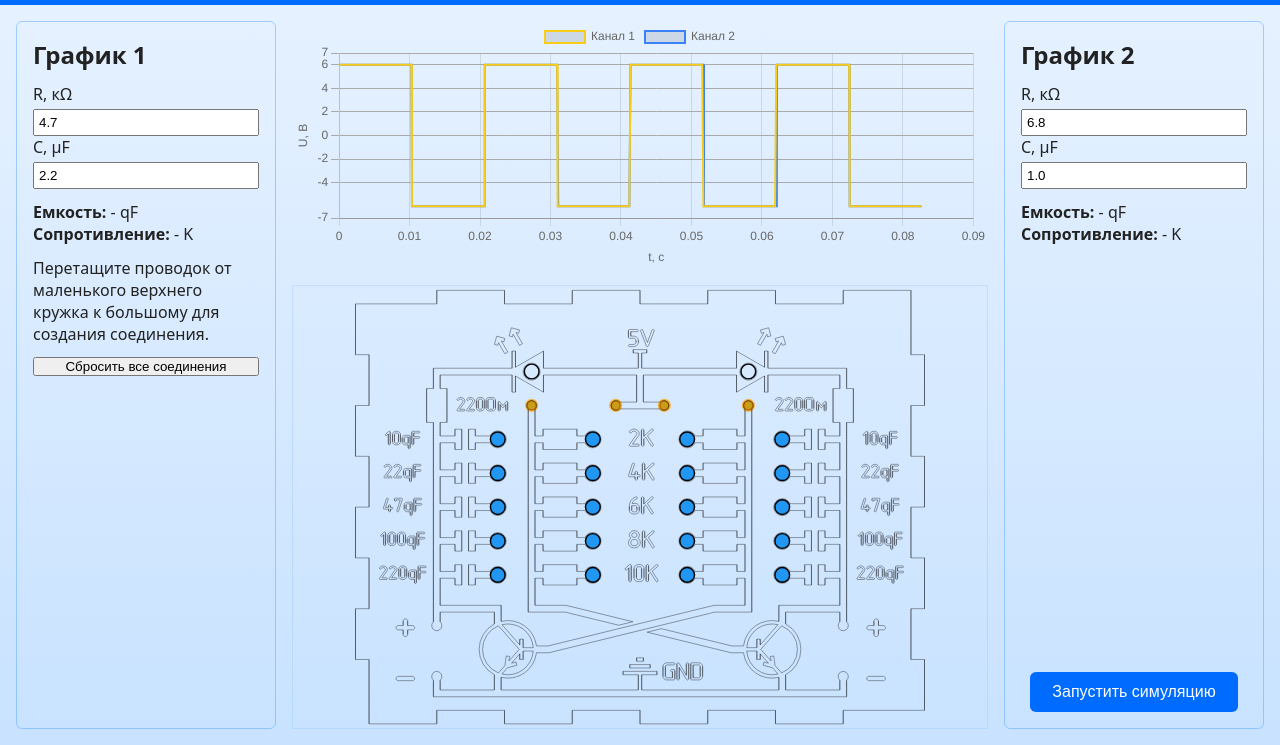
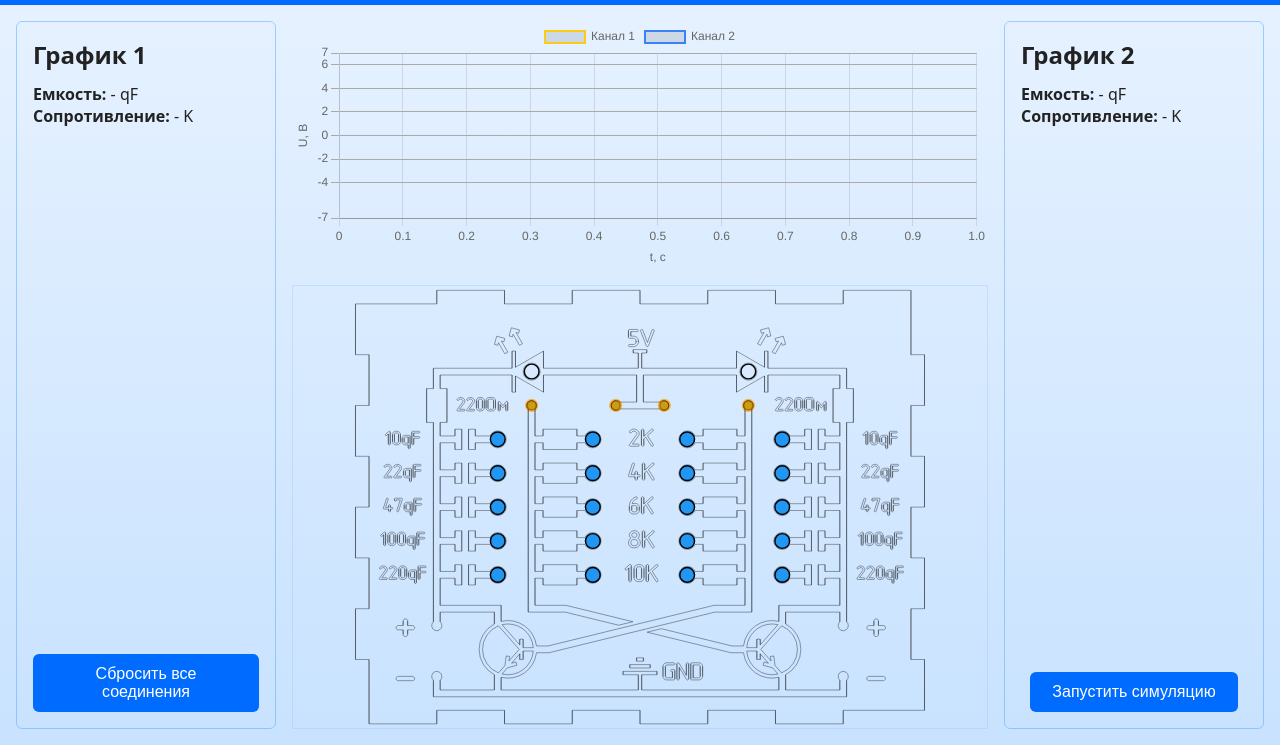
Before and after one commit to palloHiiri/Multivibrator, a website: page main.html in a window 1280 px wide. Shown: the part 55-800 px from the top of the page. Drawn offline with nearby package versions, Linux system fonts and the light colour scheme.

Commit message:
оформление

```diff
--- a/main.html
+++ b/main.html
@@ -15,16 +15,11 @@
     <!-- ЛЕВАЯ ПАНЕЛЬ -->
     <aside id="left" class="panel">
         <h2>График 1</h2>
-        <form id="controls1">
-            <label>R, кΩ <input type="number" name="resistance" value="4.7" step="0.1" min="0" /></label>
-            <label>C, µF <input type="number" name="capacitance" value="2.2" step="0.1" min="0" /></label>
-        </form>
         <div id="valuesGroupLeft">
 
             <p><strong>Емкость:</strong> <span id="resistanceLeft">-</span> qF</p>
             <p><strong>Сопротивление:</strong> <span id="capacitanceLeft">-</span> K</p>
         </div>
-        <p>Перетащите проводок от маленького верхнего кружка к большому для создания соединения.</p>
         <button id="resetButton">Сбросить все соединения</button>
     </aside>
 
@@ -45,10 +40,6 @@
     <!-- ПРАВАЯ ПАНЕЛЬ -->
     <aside id="right" class="panel">
         <h2>График 2</h2>
-        <form id="controls2">
-            <label>R, кΩ <input type="number" name="resistance" value="6.8" step="0.1" min="0" /></label>
-            <label>C, µF <input type="number" name="capacitance" value="1.0" step="0.1" min="0" /></label>
-        </form>
         <div id="valuesGroupRight">
 
             <p><strong>Емкость:</strong> <span id="resistanceRight">-</span> qF</p>
--- a/main.js
+++ b/main.js
@@ -1,28 +1,27 @@
 /* ---------- переменные ---------- */
 let chart;
+let R_left = 0;
+let C_left = 0;
+let R_right = 0;
+let C_right = 0;
 
 /* ---------- модель: прямоугольный сигнал от R и C ---------- */
-function simulateSquareWave(R_kOhm, C_uF, points = 1000) {
-    const R = R_kOhm * 1000;
-    const C = C_uF * 1e-6;
-    const tau = R * C;
-    const period = 2 * tau;
-
-    const Uhi = 6;
-    const Ulo = -6;
-    const dt = period / (points / 4);
-    const t = [], u = [];
+function simulateLinearU(R, C, points = 1000, maxT = 1) {
+    const t = [];
+    const u = [];
+    const dt = maxT / points;
 
     for (let i = 0; i < points; i++) {
         const time = i * dt;
-        const phase = time % period;
-        const signal = phase < tau ? Uhi : Ulo;
+        const voltage = C * time + R;
         t.push(+time.toFixed(5));
-        u.push(signal);
+        u.push(+voltage.toFixed(3));
     }
 
     return { t, u };
 }
+
+
 
 /* ---------- создать график с двумя сигналами ---------- */
 function createUnifiedChart(ctx) {
@@ -81,29 +80,24 @@ function createUnifiedChart(ctx) {
     });
 }
 
-/* ---------- достать R и C из формы ---------- */
-function readForm(id) {
-    const f = document.forms[id];
-    return {
-        R: +f.resistance.value,
-        C: +f.capacitance.value
-    };
-}
 
 /* ---------- построить оба сигнала на одном графике ---------- */
 function plotUnified() {
-    const f1 = readForm('controls1');
-    const f2 = readForm('controls2');
-
-    const { t: t1, u: u1 } = simulateSquareWave(f1.R, f1.C);
-    const { t: t2, u: u2 } = simulateSquareWave(f2.R, f2.C);
-
+    const { t: t1, u: u1 } = simulateLinearU(R_left, C_left);
+    const { t: t2, u: u2 } = simulateLinearU(R_right, C_right);
+    console.log(R_left, R_right, C_left, C_right)
     chart.data.labels = t1;
     chart.data.datasets[0].data = u1;
     chart.data.datasets[1].data = u2;
 
+    chart.data.datasets[0].label = `Канал 1 (R=${R_left}, C=${C_left})`;
+    chart.data.datasets[1].label = `Канал 2 (R=${R_right}, C=${C_right})`;
+
     chart.update();
 }
+
+
+
 
 /* ---------- инициализация ---------- */
 window.addEventListener('DOMContentLoaded', () => {
@@ -111,7 +105,7 @@ window.addEventListener('DOMContentLoaded', () => {
     chart = createUnifiedChart(ctx);
 
     document.getElementById('runBtn').addEventListener('click', plotUnified);
-    plotUnified(); // первый запуск
+     // первый запуск
 });
 
 // В начале файла script.js или через отдельный загрузчик
@@ -212,8 +206,8 @@ function init() {
         // Создаем S-образную кривую с несколькими точками
         // Делим расстояние по Y на 3 части
         const yDist = y2 - y1;
-        const y_1 = y1 + yDist * 0.3;
-        const y_2 = y1 + yDist * 0.7;
+        const y_1 = y1 + yDist * 0.5;
+        const y_2 = y1 + yDist * 0.3;
 
         // Смещение для создания S-образной формы
         const offsetRight = 30;  // Смещение вправо
@@ -279,6 +273,7 @@ function init() {
 
             // Обновляем отображение значений
             updateValues();
+
         });
     });
 
@@ -349,28 +344,23 @@ function init() {
                 }
             }
 
-            // Сбрасываем состояние перетаскивания
             draggedHandle = null;
             draggedWire = null;
 
-            // Обновляем отображение значений
             updateValues();
         }
     });
 
     // Кнопка сброса всех соединений
     resetButton.addEventListener('click', function() {
-        // Удаляем все проводки
         while (connectionsGroup.firstChild) {
             connectionsGroup.removeChild(connectionsGroup.firstChild);
         }
 
-        // Сбрасываем объект соединений
         for (const topId in connections) {
             connections[topId] = null;
         }
 
-        // Обновляем отображение значений
         updateValues();
     });
 
@@ -382,36 +372,36 @@ function init() {
         document.getElementById('resistanceRight').textContent = '-';
         document.getElementById('capacitanceRight').textContent = '-';
 
+        R_left = 0;
+        C_left = 0;
+        R_right = 0;
+        C_right = 0;
+
         if (connections.top2) {
             const { row } = connections.top2;
             const value = values.top2[row];
+            R_left = parseFloat(value);
             document.getElementById('capacitanceLeft').textContent = value;
         }
-        // Левый блок: top1 — сопротивление, top2 — ёмкость
         if (connections.top1) {
             const { row } = connections.top1;
             const value = values.top1[row];
+            C_left = parseFloat(value);
             document.getElementById('resistanceLeft').textContent = value;
         }
-
-
-        // Правый блок: top4 — сопротивление, top3 — ёмкость
         if (connections.top4) {
             const { row } = connections.top4;
             const value = values.top4[row];
+            C_right = parseFloat(value);
             document.getElementById('resistanceRight').textContent = value;
         }
         if (connections.top3) {
             const { row } = connections.top3;
             const value = values.top3[row];
+            R_right = parseFloat(value);
             document.getElementById('capacitanceRight').textContent = value;
         }
     }
 
-
-
-    // Инициализация отображения значений
     updateValues();
 }
-
-// (fetch SVG выше вызывает init() после вставки)
--- a/styles.css
+++ b/styles.css
@@ -127,3 +127,16 @@ input[type=number]{width:100%;margin-top:0.25rem;padding:0.3em}
     width: 100% !important;
     object-fit: contain;
 }
+
+
+#resetButton{
+    right:var(--gap);
+    bottom:calc(var(--gap) + 20px); /* чуть выше нижнего края */
+    z-index:1000;
+    padding:0.7em 1.4em;
+    border:none;border-radius:6px;
+    background:#006cff;color:#fff;font-size:1rem;cursor:pointer;
+    align-content: center;
+    align-self: center;
+    margin-top: auto;
+}
```
